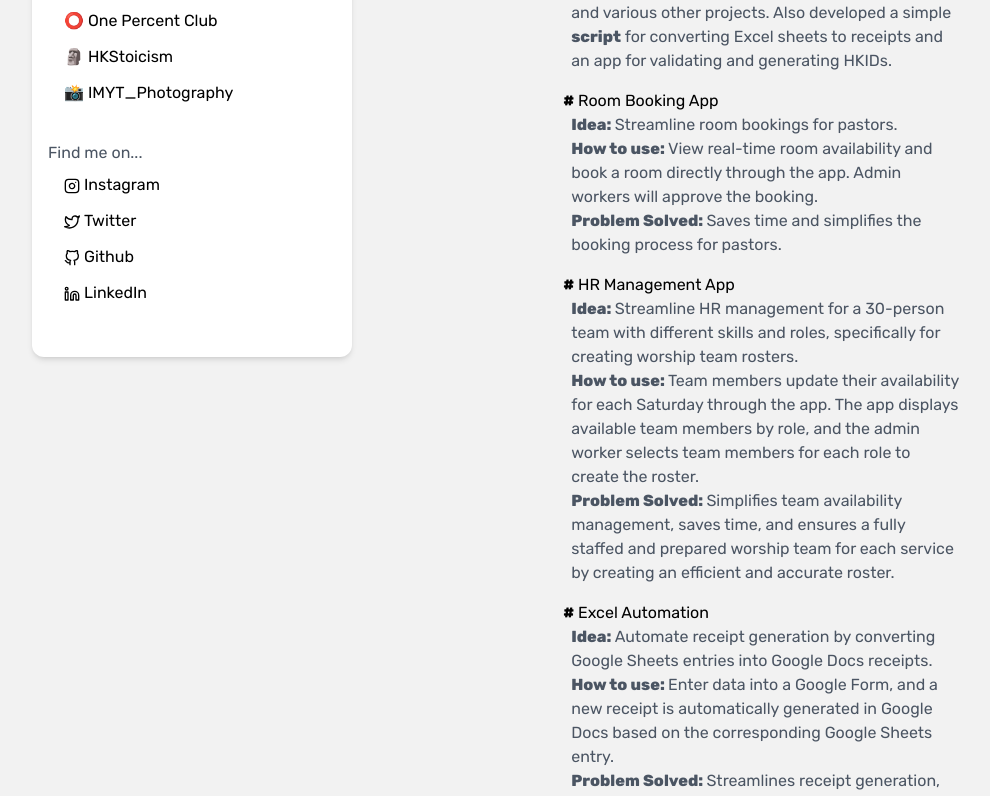
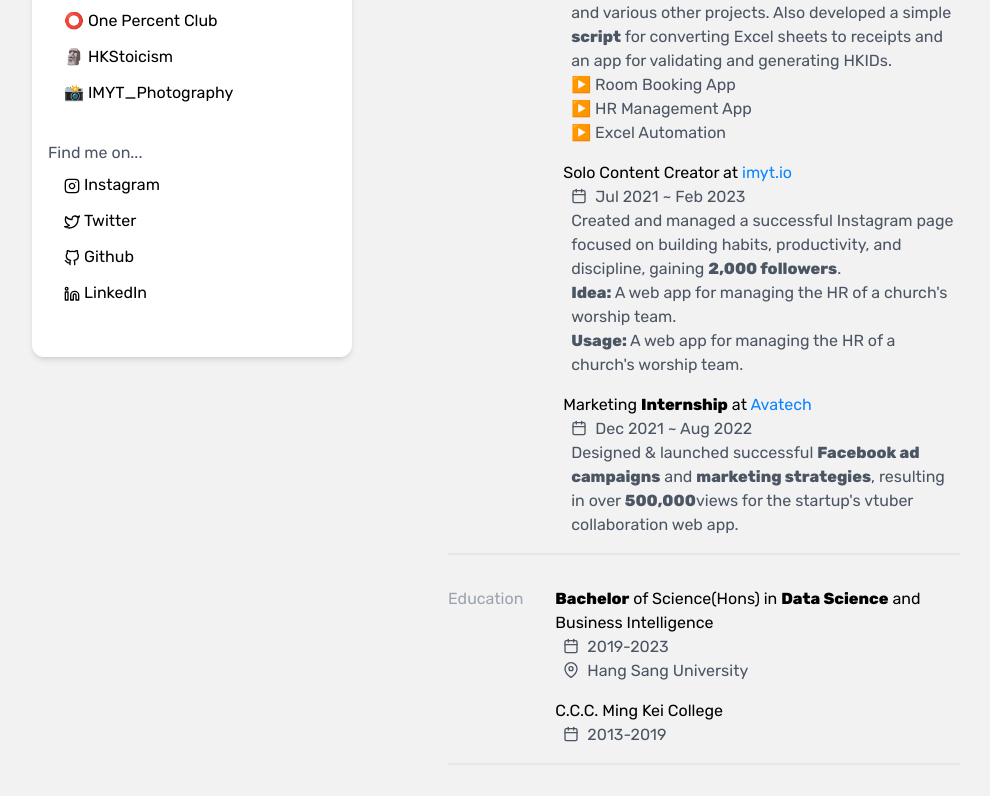
Before and after one commit to imytdotio/imytdotio, a React (Create React App) app: page /cv in a window 1280 px wide. Shown: the part 383-1179 px from the top of the page, without its empty margins (32-1022 px from the left). Built offline with nearby package versions, Linux system fonts and the light colour scheme.

Commit message:
toggle created

```diff
--- a/src/Pages/CV.js
+++ b/src/Pages/CV.js
@@ -1,4 +1,4 @@
-import React from "react";
+import React, { useState } from "react";
 import { FiCalendar, FiMapPin, FiZoomIn } from "react-icons/fi";
 import { SectionB, SectionHeader } from "../Components/Section";
 import { H1 } from "../Components/Components";
@@ -22,6 +22,17 @@
 };
 const ListItem = (props) => {
   return <li className="mb-4">{props.children}</li>;
+};
+const Toggle = (props) => {
+  const [show, setShow] = useState(false);
+  return (
+    <div>
+      <button onClick={() => setShow(!show)}>
+        {show ? "🔽" : "▶️"} {props.title}
+      </button>
+      {show && props.element}
+    </div>
+  );
 };
 
 const Education = () => (
@@ -71,66 +82,10 @@
           developed a simple <strong>script</strong> for converting Excel sheets
           to receipts and an app for validating and generating HKIDs.
         </Description>
-      </ListItem>
-
-      <ListItem>
-        <p>
-          <strong>#</strong> Room Booking App
-        </p>
-        <Description text>
-          <strong>Idea: </strong>Streamline room bookings for pastors.
-        </Description>
-        <Description text>
-          <strong>How to use: </strong>View real-time room availability and book
-          a room directly through the app. Admin workers will approve the
-          booking.
-        </Description>
-        <Description text>
-          <strong>Problem Solved: </strong>Saves time and simplifies the booking
-          process for pastors.
-        </Description>
-      </ListItem>
-
-      <ListItem>
-        <p>
-          <strong>#</strong> HR Management App
-        </p>
-        <Description text>
-          <strong>Idea: </strong>Streamline HR management for a 30-person team
-          with different skills and roles, specifically for creating worship
-          team rosters.
-        </Description>
-        <Description text>
-          <strong>How to use: </strong>Team members update their availability
-          for each Saturday through the app. The app displays available team
-          members by role, and the admin worker selects team members for each
-          role to create the roster.
-        </Description>
-        <Description text>
-          <strong>Problem Solved: </strong>Simplifies team availability
-          management, saves time, and ensures a fully staffed and prepared
-          worship team for each service by creating an efficient and accurate
-          roster.
-        </Description>
-      </ListItem>
-
-      <ListItem>
-        <p>
-          <strong>#</strong> Excel Automation
-        </p>
-        <Description text>
-          <strong>Idea: </strong>Automate receipt generation by converting
-          Google Sheets entries into Google Docs receipts.
-        </Description>
-        <Description text>
-          <strong>How to use: </strong>Enter data into a Google Form, and a new
-          receipt is automatically generated in Google Docs based on the
-          corresponding Google Sheets entry.
-        </Description>
-        <Description text>
-          <strong>Problem Solved: </strong>Streamlines receipt generation,
-          reduces the risk of human error, and saves valuable time and
-          resources.
+        <Description>
+          <Toggle title="Room Booking App" element={<RoomBookingApp />} />
+          <Toggle title="HR Management App" element={<HRManagementApp />} />
+          <Toggle title="Excel Automation" element={<ExcelAutomation />} />
         </Description>
       </ListItem>
 
@@ -353,6 +308,67 @@
   </SectionB>
 );
 
+// Projects
+const RoomBookingApp = () => {
+  return (
+    <>
+      <Description text>
+        <strong>Idea: </strong>Streamline room bookings for pastors.
+      </Description>
+      <Description text>
+        <strong>How to use: </strong>View real-time room availability and book a
+        room directly through the app. Admin workers will approve the booking.
+      </Description>
+      <Description text>
+        <strong>Problem Solved: </strong>Saves time and simplifies the booking
+        process for pastors.
+      </Description>
+    </>
+  );
+};
+const HRManagementApp = () => {
+  return (
+    <>
+      <Description text>
+        <strong>Idea: </strong>Streamline HR management for a 30-person team
+        with different skills and roles, specifically for creating worship team
+        rosters.
+      </Description>
+      <Description text>
+        <strong>How to use: </strong>Team members update their availability for
+        each Saturday through the app. The app displays available team members
+        by role, and the admin worker selects team members for each role to
+        create the roster.
+      </Description>
+      <Description text>
+        <strong>Problem Solved: </strong>Simplifies team availability
+        management, saves time, and ensures a fully staffed and prepared worship
+        team for each service by creating an efficient and accurate roster.
+      </Description>
+    </>
+  );
+};
+const ExcelAutomation = () => {
+  return (
+    <>
+      {" "}
+      <Description text>
+        <strong>Idea: </strong>Automate receipt generation by converting Google
+        Sheets entries into Google Docs receipts.
+      </Description>
+      <Description text>
+        <strong>How to use: </strong>Enter data into a Google Form, and a new
+        receipt is automatically generated in Google Docs based on the
+        corresponding Google Sheets entry.
+      </Description>
+      <Description text>
+        <strong>Problem Solved: </strong>Streamlines receipt generation, reduces
+        the risk of human error, and saves valuable time and resources.
+      </Description>
+    </>
+  );
+};
+
 export const CV = (props) => {
   return (
     <div className="w-full text-left px-8">
```
